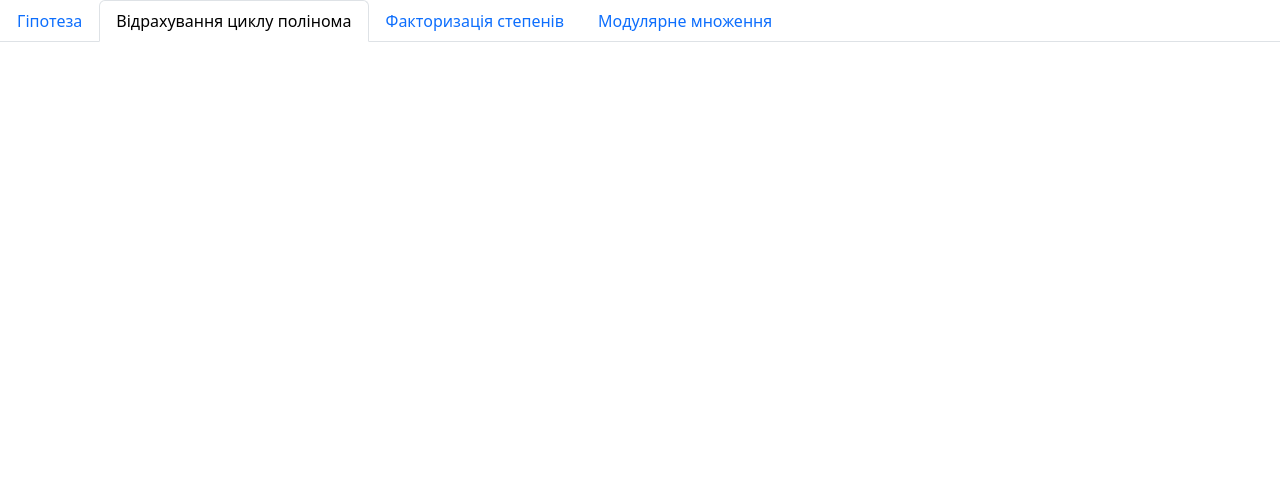
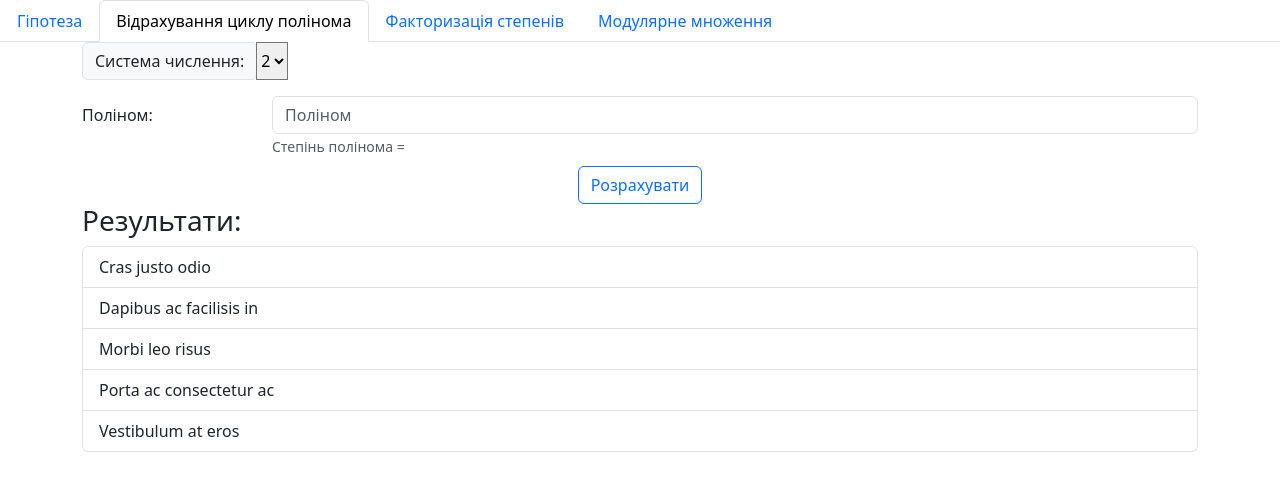
Before and after one commit to cameronhoff/polynomial-calculations, an Electron app: page components/polynomialCycle.html in a window 1280 px wide. Drawn offline with Linux system fonts and the light colour scheme.

Commit message:
designed polynomialCycle page

```diff
--- a/components/polynomialCycle.html
+++ b/components/polynomialCycle.html
@@ -23,5 +23,43 @@
                 <a class="nav-link" href="./modularMultiply.html">Модулярне множення</a>
             </li>
         </ul>
+        <div class="container">
+            <div>
+                <div class="input-group mb-3">
+                    <div class="input-group-prepend">
+                        <label class="input-group-text" for="notation-selector">Система числення:</label>
+                    </div>
+                    <select class="custom-select" id="notation-selector">
+                        <option selected>2</option>
+                        <option value="2">2</option>
+                        <option value="3">3</option>
+                        <option value="5">5</option>
+                        <option value="7">7</option>
+                    </select>
+                    </div>
+            </div>
+            <div>
+                <div class="form-group row mb-2 mt-2">
+                    <label class="col-sm-2 col-form-label">Поліном:</label>
+                    <div class="col-sm-10">
+                        <input type="text" class="form-control" id="multiplier1-input" placeholder="Поліном">
+                        <small id="polynomialDegree" class="form-text text-muted">Степінь полінома = </small>
+                    </div>
+                </div>
+                <div class="d-flex justify-content-center">
+                    <button type="button" class="btn btn-outline-primary">Розрахувати</button>
+                </div>
+            </div>
+            <div>
+                <h3>Результати:</h3>
+                <ul class="list-group" data-spy="scroll">
+                    <li class="list-group-item">Cras justo odio</li>
+                    <li class="list-group-item">Dapibus ac facilisis in</li>
+                    <li class="list-group-item">Morbi leo risus</li>
+                    <li class="list-group-item">Porta ac consectetur ac</li>
+                    <li class="list-group-item">Vestibulum at eros</li>
+                </ul>
+            </div>
+        </div>
     </body>
 </html>
```
Also changed, not shown: components/degreeFactorization.html (+7 -7 lines).
